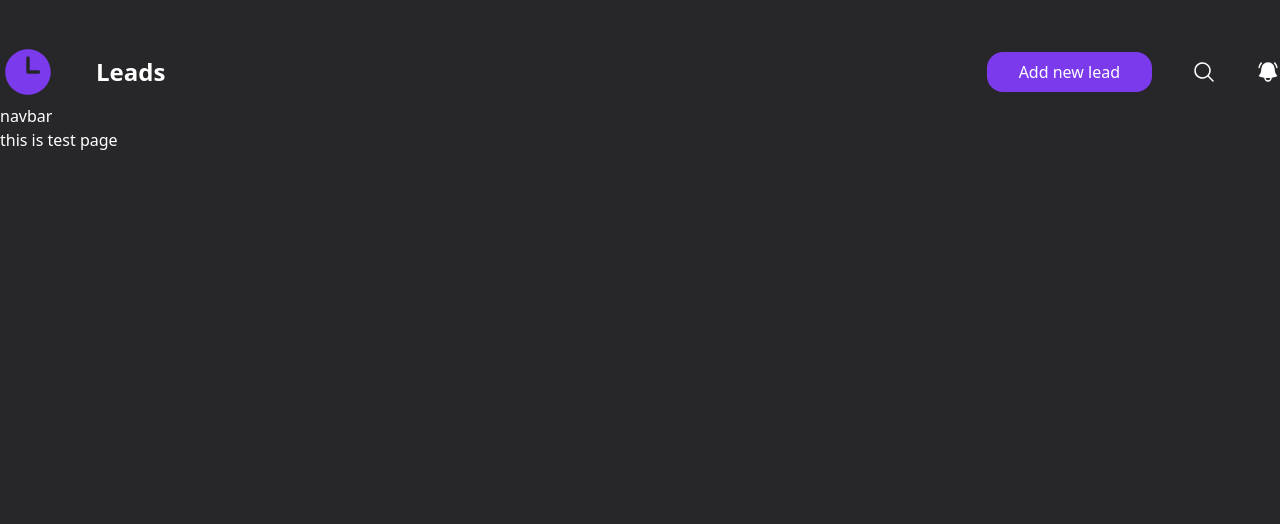
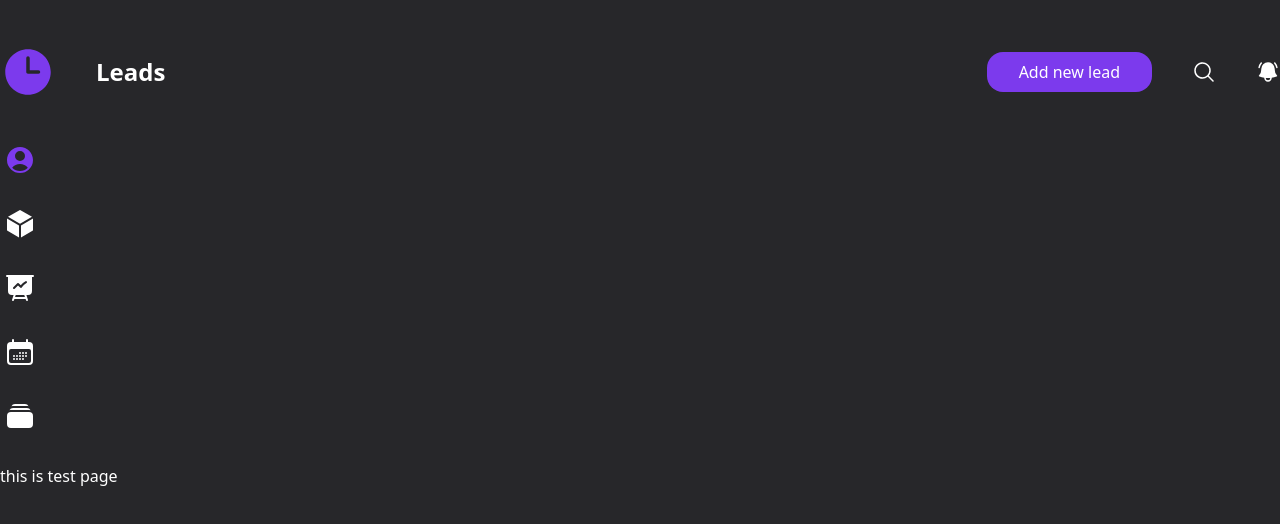
Before and after one commit to deniskorbakov/hack-track-front, a Vue app: page /test in a window 1280 px wide. Shown: the top 524 px of the page. Built offline with nearby package versions, Linux system fonts and the light colour scheme.

Commit message:
feat: create side bar

```diff
--- a/src/components/Commons/SideBar.vue
+++ b/src/components/Commons/SideBar.vue
@@ -1,13 +1,51 @@
 <script setup lang="ts">
-
+import {CubeIcon, PresentationChartLineIcon, CalendarDaysIcon, RectangleStackIcon, UserCircleIcon} from "@heroicons/vue/24/solid";
 </script>
 
 <template>
-  <nav>
-    navbar
-  </nav>
+  <aside>
+    <nav>
+      <ul class="links">
+        <li class="links-item links-item-active">
+          <router-link to="/">
+            <UserCircleIcon />
+          </router-link>
+        </li>
+        <li class="links-item">
+          <router-link to="/">
+            <CubeIcon />
+          </router-link>
+        </li>
+        <li class="links-item">
+          <router-link to="/">
+            <PresentationChartLineIcon />
+          </router-link>
+        </li>
+        <li class="links-item">
+          <router-link to="/">
+            <CalendarDaysIcon />
+          </router-link>
+        </li>
+        <li class="links-item">
+          <router-link to="/">
+            <RectangleStackIcon />
+          </router-link>
+        </li>
+      </ul>
+    </nav>
+  </aside>
 </template>
 
-<style scoped>
+<style scoped lang="postcss">
+.links {
+  @apply mt-10 pl-1
+}
 
+.links-item {
+  @apply size-8 mb-8
+}
+
+.links-item-active {
+  @apply text-violet-600
+}
 </style>
```
